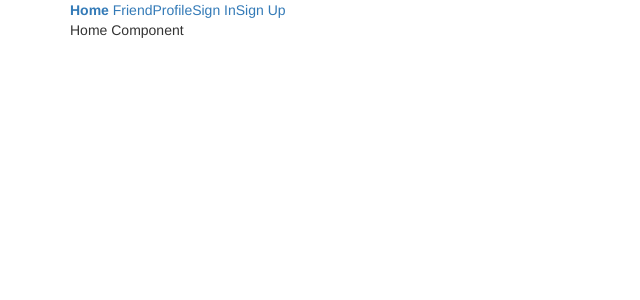
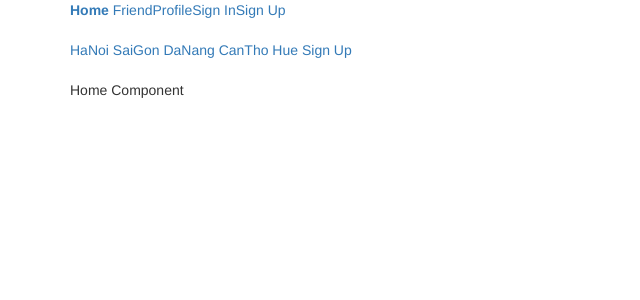
Before and after one commit to vanpho93/routing1901, an Angular app: page / in a window 1280 px wide. Shown: the top 300 px of the page, without its empty margins (0-640 px from the left). Built offline with nearby package versions, Linux system fonts and the light colour scheme.

Commit message:
weather components

```diff
--- a/src/app/app.component.html
+++ b/src/app/app.component.html
@@ -11,6 +11,15 @@
       <a routerLink="/profile" routerLinkActive="active">Profile</a>
       <a routerLink="/sign-in" routerLinkActive="active">Sign In</a>
       <a routerLink="/sign-up" routerLinkActive="active">Sign Up</a>
+      <br><br>
+      <a
+        *ngFor="let cityName of cityNames"
+        routerLink="/weather/{{ cityName }}"
+      >
+        {{ cityName }}
+      </a>
+      <a routerLink="/sign-up" routerLinkActive="active">Sign Up</a>
+      <br><br>
   </nav>
   <router-outlet></router-outlet>
 </div>
--- a/src/app/app.component.ts
+++ b/src/app/app.component.ts
@@ -6,5 +6,5 @@ import { Component } from '@angular/core';
   styleUrls: ['./app.component.css']
 })
 export class AppComponent {
-  title = 'app';
+  cityNames = ['HaNoi', 'SaiGon', 'DaNang', 'CanTho', 'Hue'];
 }
--- a/src/app/app.module.ts
+++ b/src/app/app.module.ts
@@ -8,6 +8,7 @@ import { HomeComponent } from './components/home.component';
 import { SignInComponent } from './components/sign-in.component';
 import { SignUpComponent } from './components/sign-up.component';
 import { ProfileComponent } from './components/profile.component';
+import { WeatherComponent } from './components/weather.component';
 import { PageNotFoundComponent } from './components/page-not-found.component';
 
 const routesConfig: Routes = [
@@ -16,6 +17,7 @@ const routesConfig: Routes = [
   { path: 'sign-in', component: SignInComponent },
   { path: 'sign-up', component: SignUpComponent },
   { path: 'profile', component: ProfileComponent },
+  { path: 'weather', component: WeatherComponent },
   { path: '**', component: PageNotFoundComponent }
 ];
 
@@ -27,6 +29,7 @@ const routesConfig: Routes = [
     SignInComponent,
     SignUpComponent,
     ProfileComponent,
+    WeatherComponent,
     PageNotFoundComponent
   ],
   imports: [
--- /dev/null
+++ b/src/app/components/weather.component.ts
@@ -0,0 +1,11 @@
+import { Component } from '@angular/core';
+
+@Component({
+    selector: 'app-weather',
+    template: `
+        <p>Weather Component</p>
+    `
+})
+
+export class WeatherComponent {
+}
```
